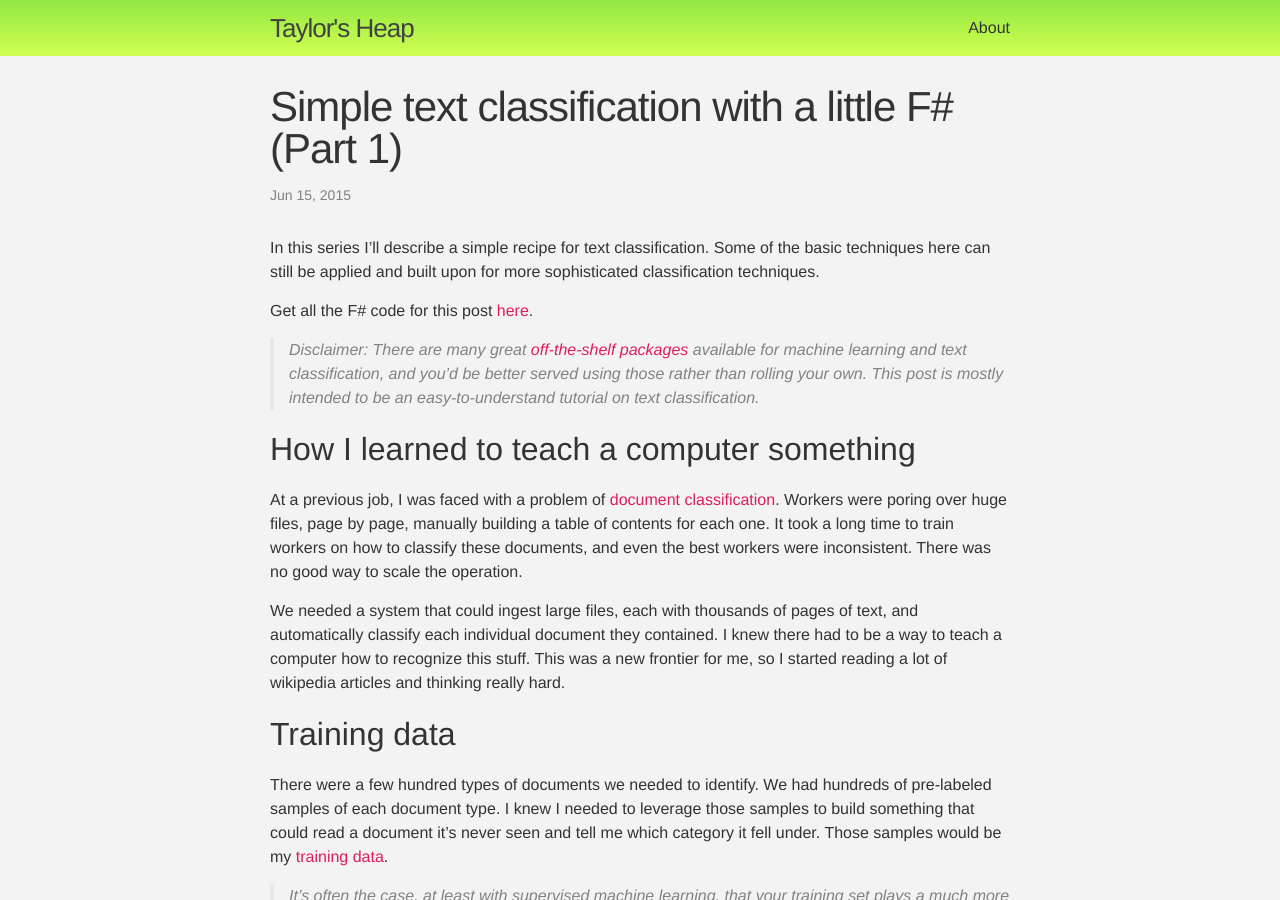
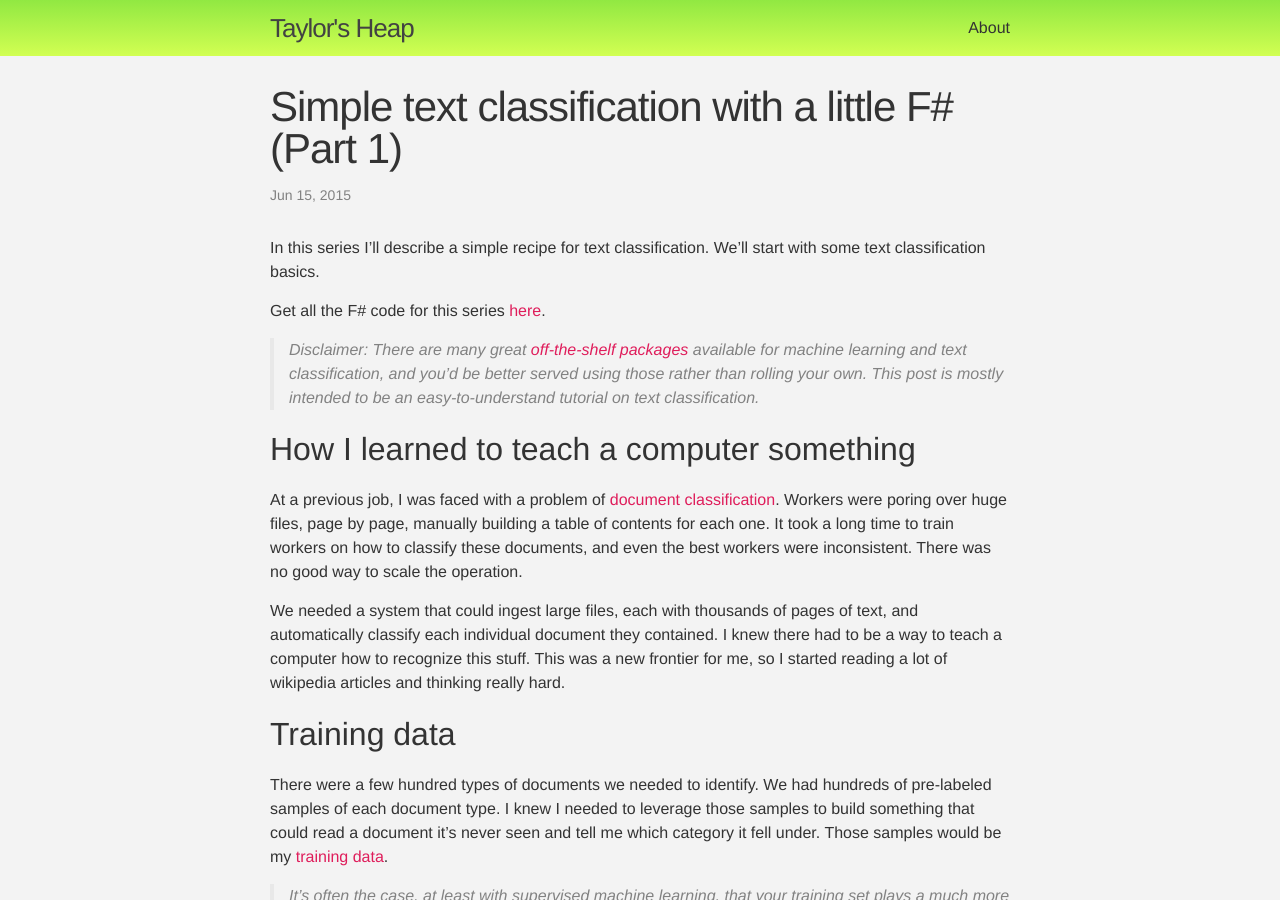
Before and after one commit to taylorwood/taylorwood.github.io, a Jekyll site: the page built from _posts/2015-06-15-text-classification.markdown, in a window 1280 px wide and 900 px high. Built offline with Jekyll 4.4.1, drawn with Linux system fonts in a browser that asks for light colours.

Commit message:
Tweak tags and excerpts.

```diff
--- a/_posts/2015-06-15-text-classification.markdown
+++ b/_posts/2015-06-15-text-classification.markdown
@@ -2,11 +2,11 @@
 layout: post
 title:  "Simple text classification with a little F# (Part 1)"
 date:   2015-06-15 09:13
-tags:	machine learning text classification
+tags:	machine learning text classification term frequency
 ---
-In this series I'll describe a simple recipe for text classification. Some of the basic techniques here can still be applied and built upon for more sophisticated classification techniques.
+In this series I'll describe a simple recipe for text classification. We'll start with some text classification basics.
 
-Get all the F# code for this post [here](https://github.com/taylorwood/ADRDemo).
+Get all the F# code for this series [here](https://github.com/taylorwood/ADRDemo).
 
 > Disclaimer: There are many great [off-the-shelf](https://code.google.com/p/word2vec/) [packages](http://scikit-learn.org/stable/tutorial/text_analytics/working_with_text_data.html) available for machine learning and text classification, and you'd be better served using those rather than rolling your own. This post is mostly intended to be an easy-to-understand tutorial on text classification.
 
--- a/_posts/2015-06-19-text-classification-2.markdown
+++ b/_posts/2015-06-19-text-classification-2.markdown
@@ -2,9 +2,9 @@
 layout: post
 title:  "Simple text classification with a little F# (Part 2)"
 date:   2015-06-19 21:19
-tags:	machine learning text classification
+tags:	machine learning text classification term frequency inverse document frequency tfidf
 ---
-In my [last post]({% post_url 2015-06-15-text-classification %}), I laid out the basics for calculating term frequencies from text documents.
+My [previous post]({% post_url 2015-06-15-text-classification %}) laid out the basics for calculating term frequencies from text documents. This post will describe a method for supplementing term frequency that will make it more useful.
 
 ## Why term frequency is not enough
 
```
